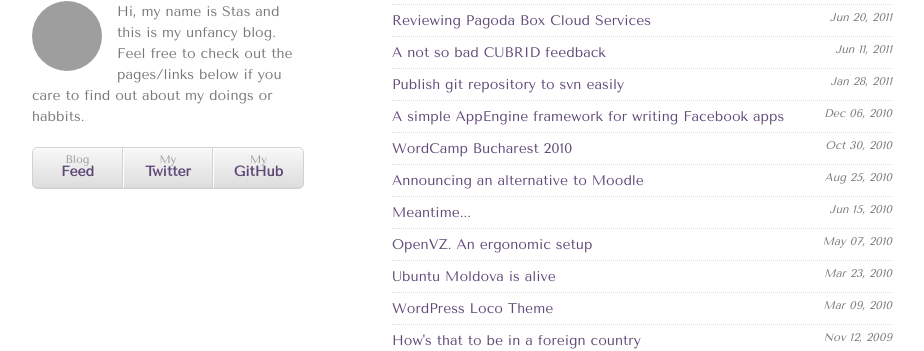
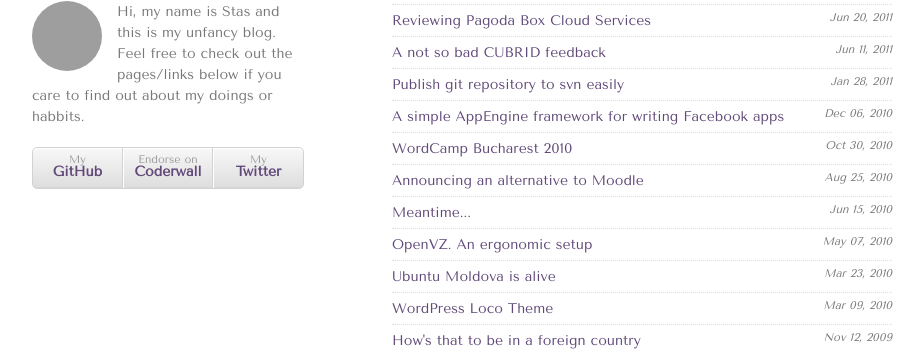
Before and after one commit to stas/stas.github.com, a Jekyll site: the page built from index.html, in a window 1280 px wide. Shown: the part 149-500 px from the top of the page, without its empty margins (178-1102 px from the left). Built offline with Jekyll 4.4.1, drawn with Linux system fonts in a browser that asks for light colours; grey boxes are pictures that could not be loaded.

Commit message:
Added coderwall link.

```diff
--- a/_config.yml
+++ b/_config.yml
@@ -15,7 +15,7 @@ intro: |
   Feel free to check out the pages/links below
   if you care to find out about my doings or habbits.
 
-button_left: <a href="http://feeds.nerd.ro/stas">Blog <strong>Feed</strong></a>
-button_mid: <a href="http://twitter.com/suscov">My <strong>Twitter</strong></a>
-button_right: <a href="http://github.com/stas">My <strong>GitHub</strong></a>
+button_left: <a href="http://github.com/stas">My <strong>GitHub</strong></a>
+button_mid: <a href="http://coderwall.com/stas">Endorse on <strong>Coderwall</strong></a>
+button_right: <a href="http://twitter.com/suscov">My <strong>Twitter</strong></a>
 copyright_note: Content under <a href="http://creativecommons.org/licenses/by-sa/3.0/">CC BY-SA 3.0</a> license.
```
